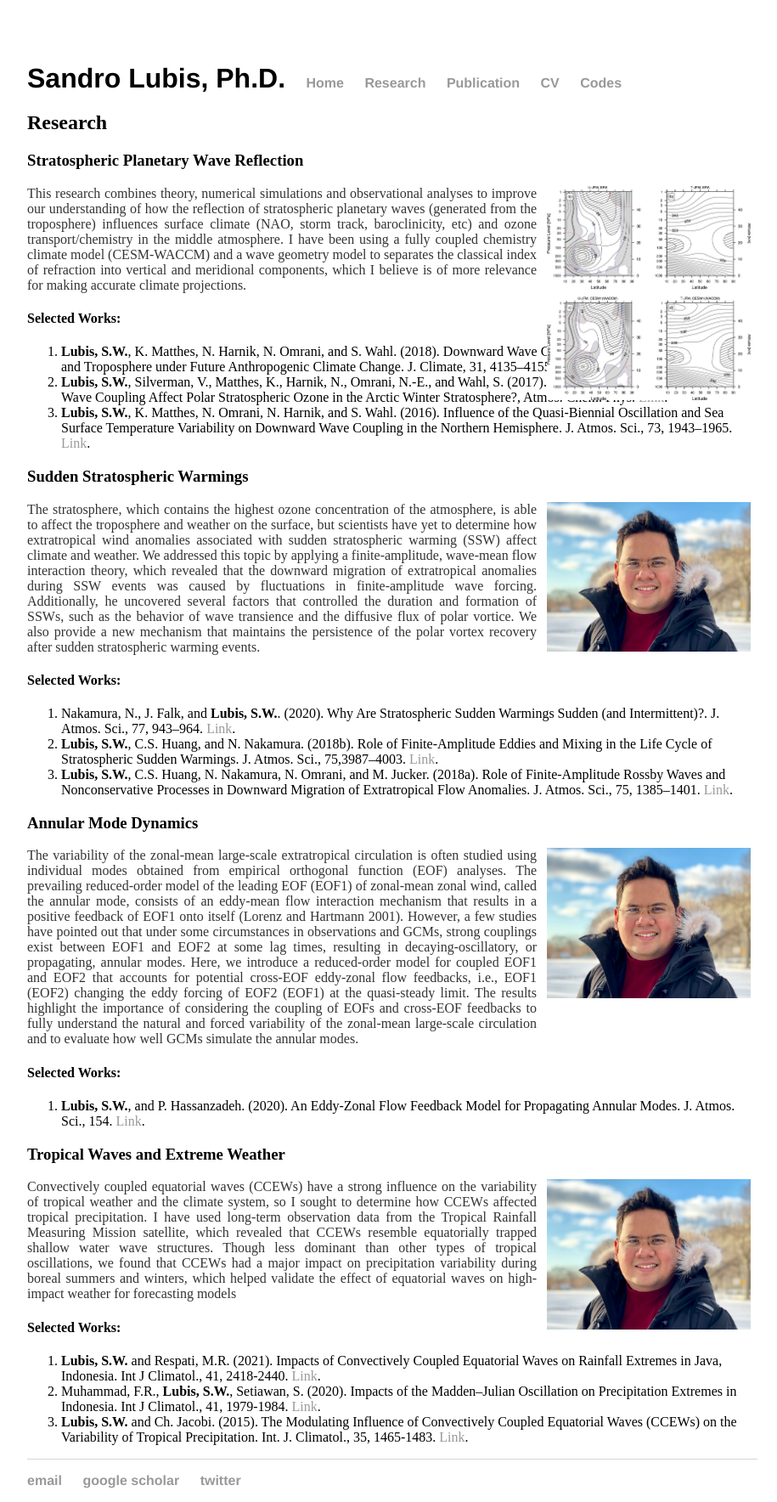
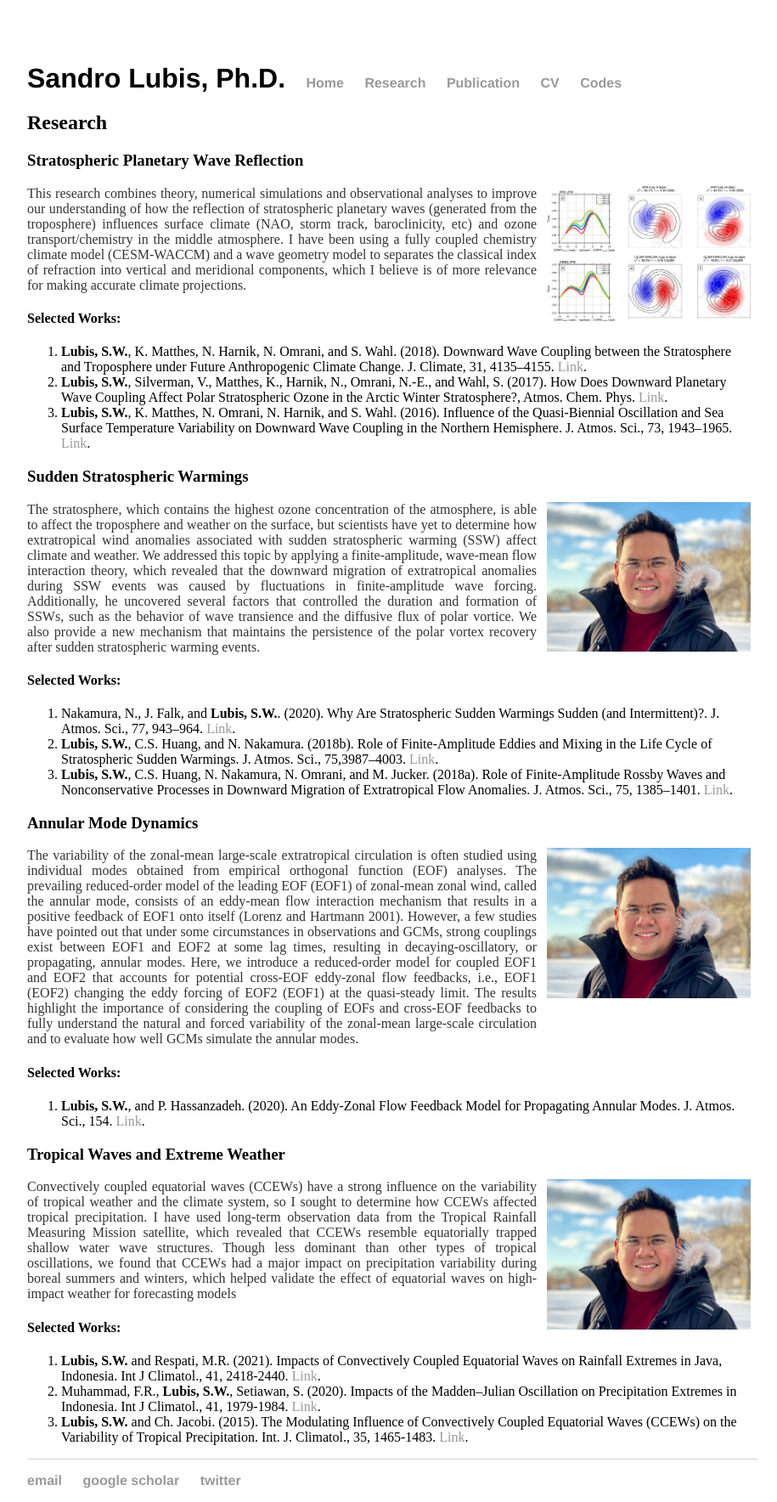
Before and after one commit to sandrolubis/sandrolubis.github.io, a Jekyll site: the page built from research/index.html, in a window 1280 px wide. Shown: the whole page at 85% size, without its empty margins (276-1191 px from the left). Built offline with Jekyll 4.4.1, drawn with Linux system fonts in a browser that asks for light colours.

Commit message:
Update index.html

```diff
--- a/research/index.html
+++ b/research/index.html
@@ -5,7 +5,7 @@
 		<div class="Group">
 			<h2>Research</h2>
 			<h3>Stratospheric Planetary Wave Reflection</h3>
-			<img src="https://sandrolubis.github.io/assets/images/full-jas-d-15-0072.1-f1.jpg" alt="Fig 1" style="position:absolute; left:920px; width:240px">
+			<img src="https://sandrolubis.github.io/assets/images/full-jas-d-15-0072.1-f2.jpg" alt="Fig 1" style="position:absolute; left:920px; width:240px">
 			<p class="indented", style="width:600px"><font size=3> This research combines theory, numerical simulations and
 				observational analyses to improve our understanding of how the reflection of stratospheric planetary waves (generated from the troposphere)
 				 influences surface climate (NAO, storm track, baroclinicity, etc) and ozone transport/chemistry in the middle atmosphere. I have been
```
